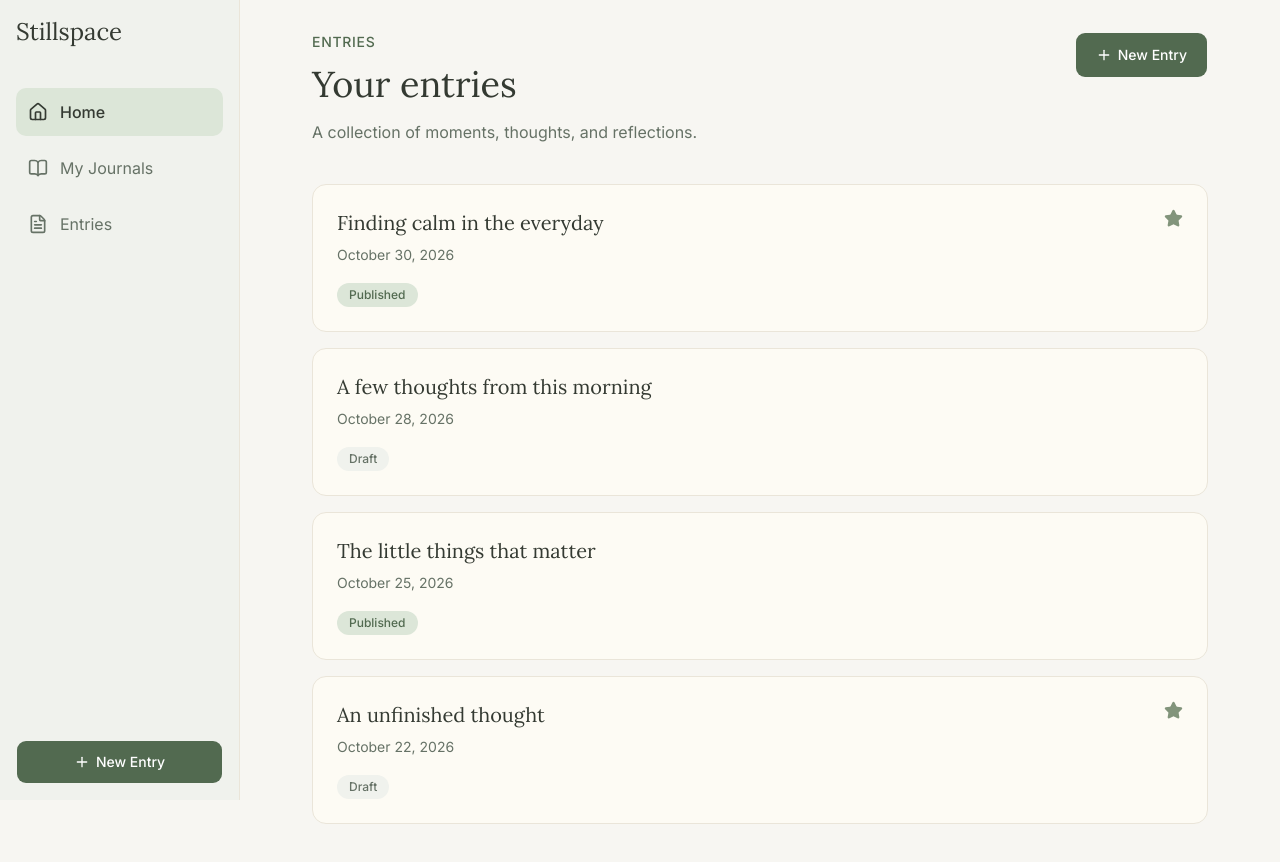
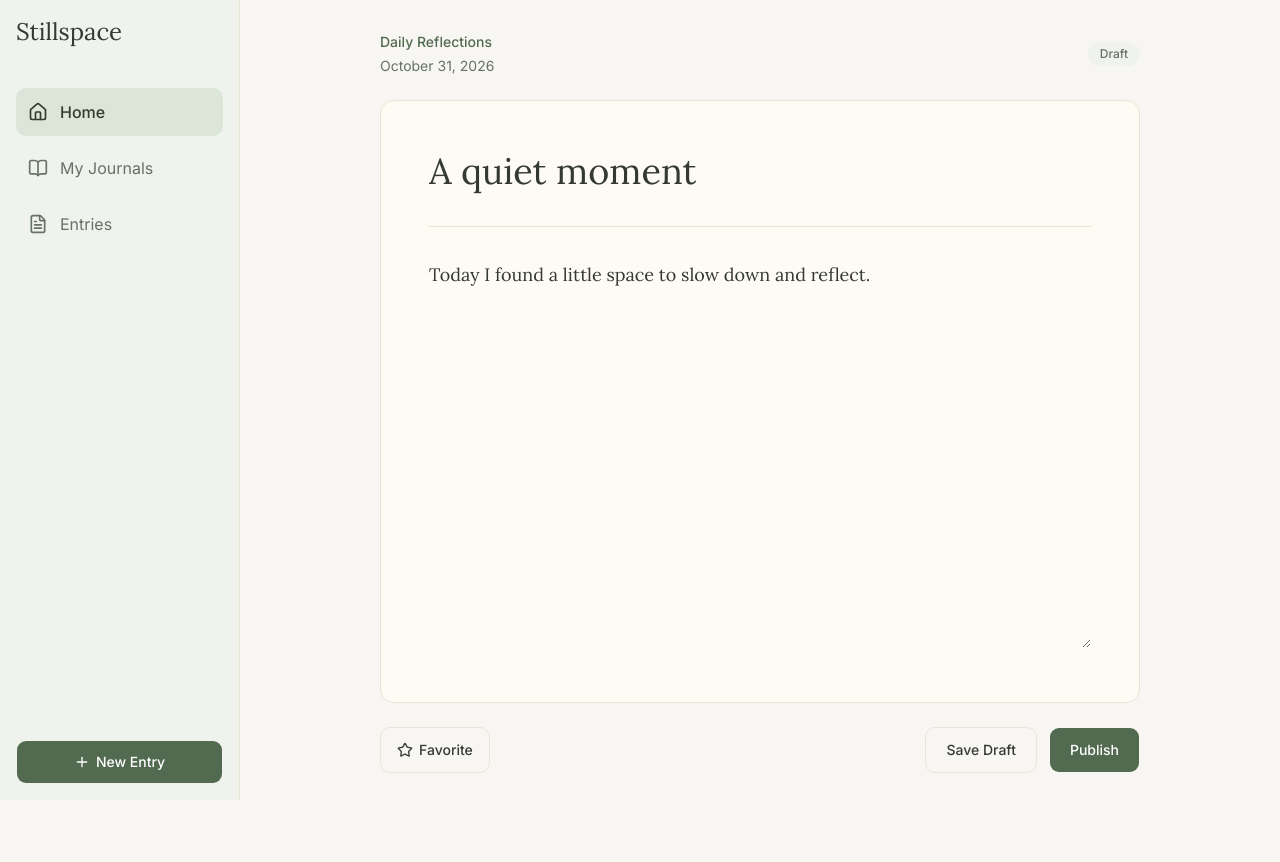
Before and after one commit to rburd84/journal-space, a React (Vite) app in the folder frontend/: page /entries/new in a window 1280 px wide. Shown: the top 862 px of the page. After the commit the page ends 821 px from the top, so only its background shows below. Built offline with nearby package versions, Linux system fonts and the light colour scheme.

Commit message:
implemented editor screen

```diff
--- a/frontend/src/App.jsx
+++ b/frontend/src/App.jsx
@@ -2,11 +2,12 @@ import AppShell from "@/components/AppShell";
 import Home from "@/pages/Home";
 import Journals from "@/pages/Journals.jsx";
 import Entries from "@/pages/Entries.jsx";
+import Editor from "@/pages/Editor.jsx";
 
 function App() {
   return (
     <AppShell>
-        <Entries />
+        <Editor />
     </AppShell>
   )
 }
--- /dev/null
+++ b/frontend/src/pages/Editor.jsx
@@ -0,0 +1,79 @@
+import {useState} from "react";
+import {Star} from "lucide-react";
+import {Button} from "@/components/ui/button";
+
+export default function Editor() {
+    const [title, setTitle] = useState("A quiet moment");
+    const [content, setContent] = useState(
+        "Today I found a little space to slow down and reflect."
+    );
+
+    return (
+        <div className="mx-auto max-w-[760px]">
+            <header className="mb-6 flex flex-wrap items-center justify-between gap-4">
+                <div>
+                    <p className="text-sm font-medium text-sage-dark">
+                        Daily Reflections
+                    </p>
+                    <p className="mt-1 text-sm text-muted-foreground">
+                        October 31, 2026
+                    </p>
+                </div>
+
+                <span className="rounded-full bg-secondary px-3 py-1 text-xs font-medium text-muted-foreground">
+                    Draft
+                </span>
+            </header>
+
+            <section
+                aria-label="Journal editor"
+                className="rounded-xl border border-paper-border bg-paper px-5 py-8 sm:px-8 md:px-12 md:py-12"
+            >
+                <label htmlFor="entry-title" className="sr-only">
+                    Entry title
+                </label>
+
+                <input
+                    id="entry-title"
+                    type="text"
+                    value={title}
+                    onChange={(e) => setTitle(e.target.value)}
+                    placeholder="Untitled entry"
+                    className="w-full border-0 bg-transparent font-serif text-[30px] leading-tight text-ink outline-none placeholder:text-muted-foreground md:text-4xl"
+                />
+
+                <div className="my-8 h-px bg-paper-border" />
+
+                <label htmlFor="entry-content" className="sr-only">
+                    Entry content
+                </label>
+
+                <textarea
+                    id="entry-content"
+                    value={content}
+                    onChange={(e) => setContent(e.target.value)}
+                    placeholder="Begin writing..."
+                    rows={12}
+                    className="w-full resize-y border-0 bg-transparent font-serif text-[17px] leading-[1.8] text-ink outline-none placeholder:text-muted-foreground md:text-lg"
+                />
+            </section>
+
+            <footer className="mt-6 flex flex-wrap items-center justify-between gap-4">
+                <Button variant="outline" className="h-auto min-h-11 px-4 py-3">
+                    <Star size={18} aria-hidden="true" />
+                    Favorite
+                </Button>
+
+                <div className="flex flex-wrap gap-3">
+                    <Button variant="outline" className="h-auto min-h-11 px-5 py-3">
+                        Save Draft
+                    </Button>
+
+                    <Button className="h-auto min-h-11 px-5 py-3">
+                        Publish
+                    </Button>
+                </div>
+            </footer>
+        </div>
+    )
+}
```
